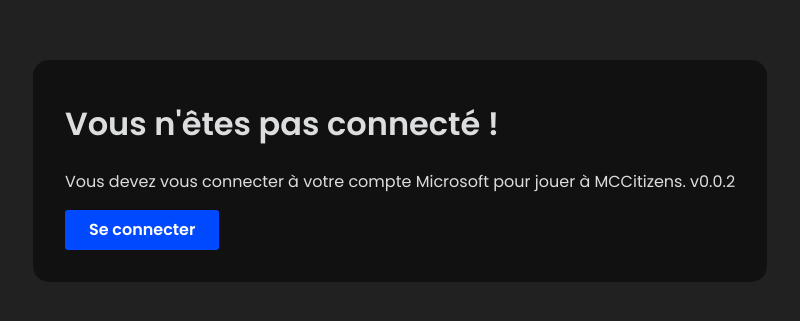
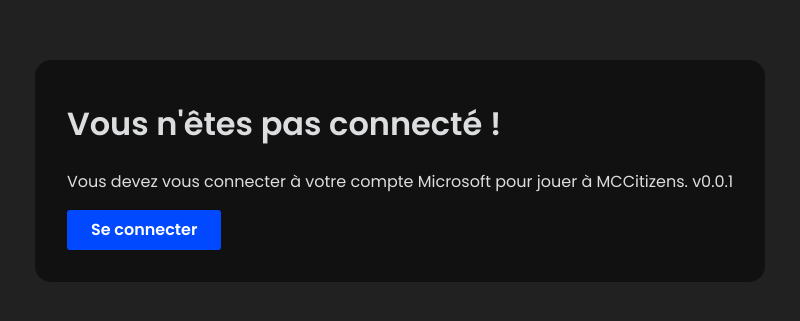
Before and after one commit to pazzazzo/mccitizens-launcher, an Electron app: page src/login/index.html in a window 800 px wide. Shown: the part 229-550 px from the top of the page. Drawn offline with nearby package versions, Linux system fonts and the light colour scheme; no server answers.

Commit message:
Test 0.0.1

```diff
--- a/package.json
+++ b/package.json
@@ -1,6 +1,6 @@
 {
   "name": "mccitizens-launcher",
-  "version": "0.0.2",
+  "version": "0.0.1",
   "description": "A launcher for MCCitizens",
   "main": "main.js",
   "scripts": {
--- a/src/login/index.html
+++ b/src/login/index.html
@@ -11,7 +11,7 @@
 <body>
     <div id="container">
         <h1>Vous n'êtes pas connecté !</h1>
-        <p>Vous devez vous connecter à votre compte Microsoft pour jouer à MCCitizens. v0.0.2</p>
+        <p>Vous devez vous connecter à votre compte Microsoft pour jouer à MCCitizens. v0.0.1</p>
         <button class="color-blue button-normal button-enabled button-large connect" id="connect"
             data-text="Se connecter">Se connecter</button>
     </div>
```
